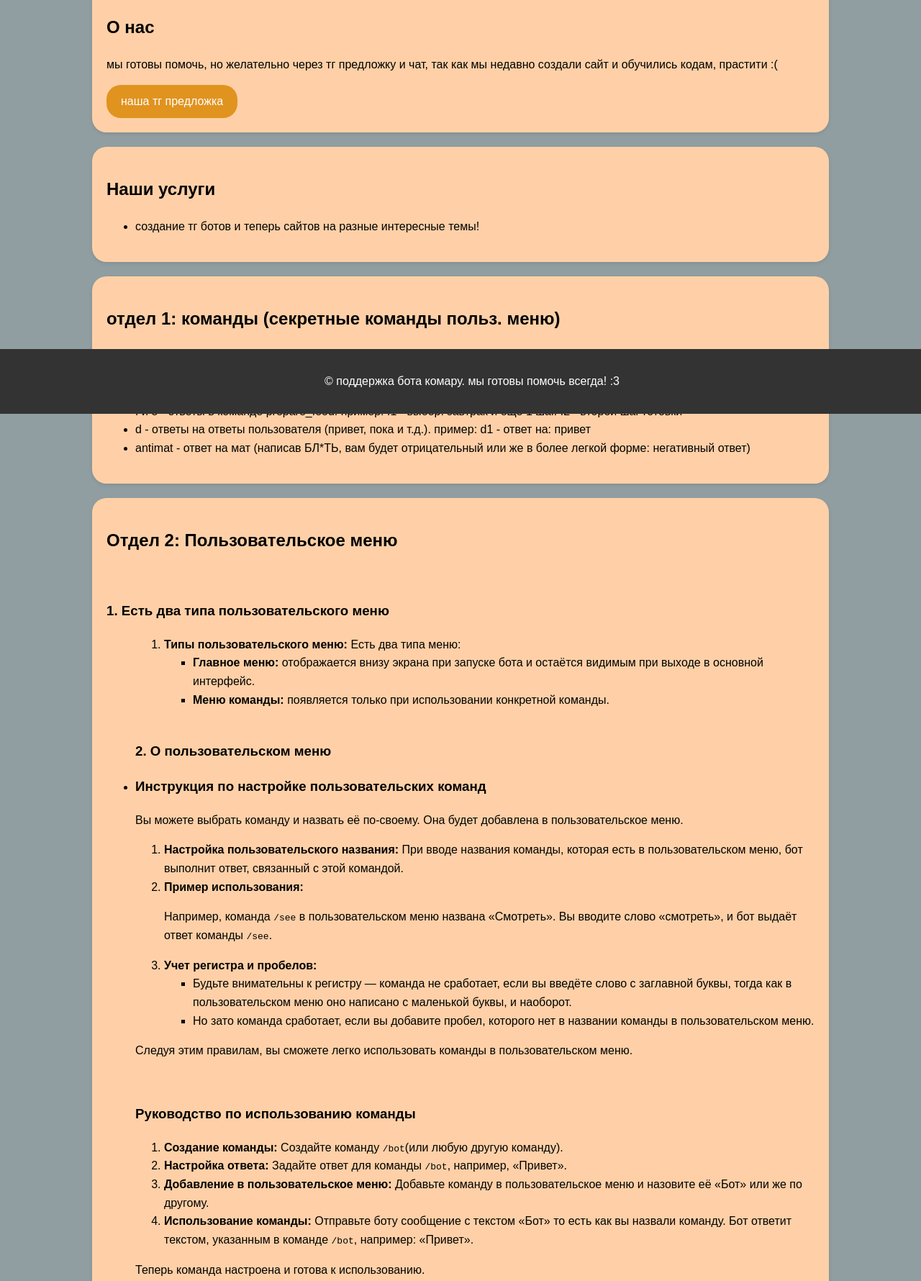
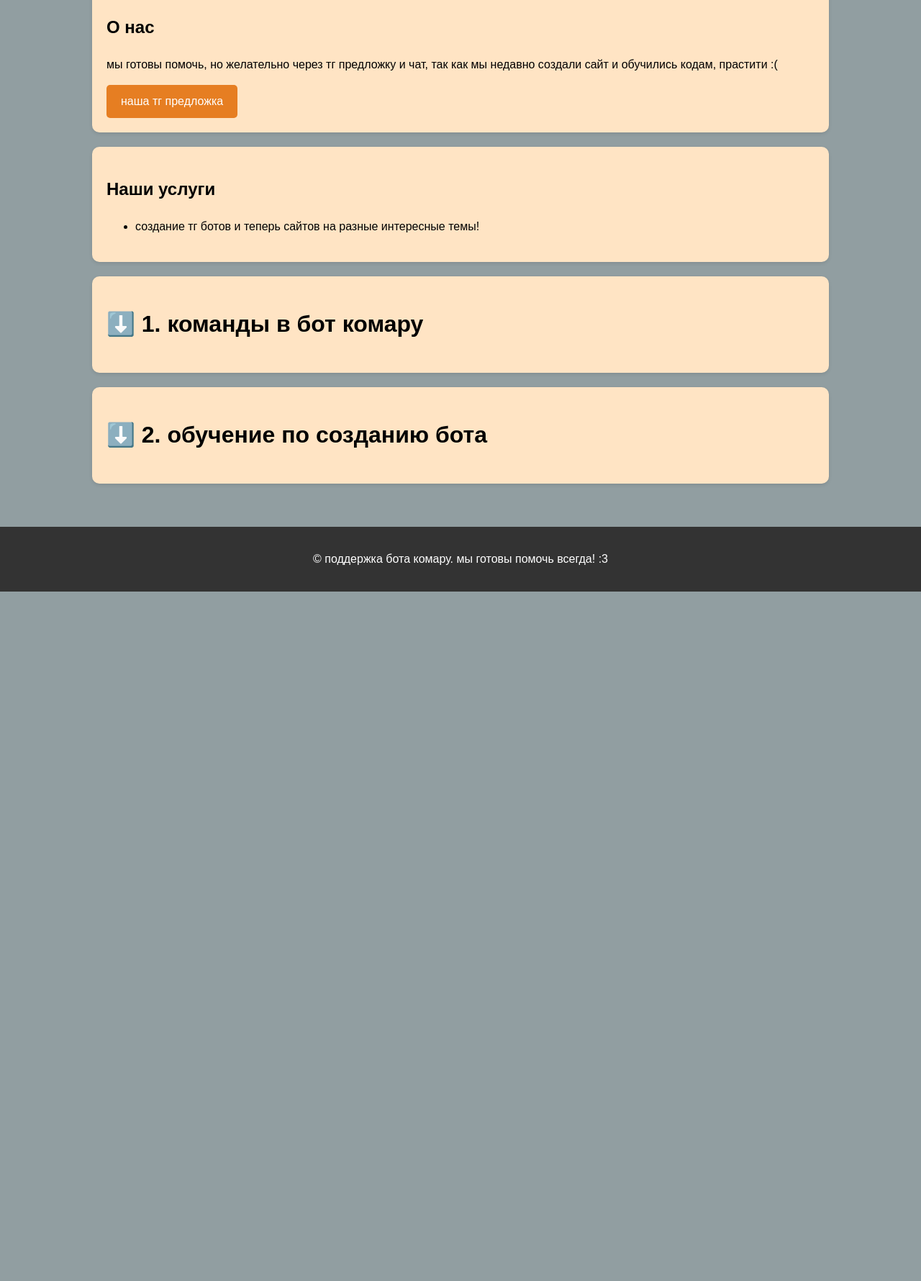
Before and after one commit to Misha20k/m20-programs, a plain HTML site: page index.html in a window 1280 px wide. Shown: the part 225-2005 px from the top of the page at 72% size. After the commit the page ends 1047 px from the top, so only its background shows below. Drawn offline with Linux system fonts and the light colour scheme.

Commit message:
Update index.html

```diff
--- a/index.html
+++ b/index.html
@@ -1,7 +1,7 @@
 <!DOCTYPE html>
 <html>
 <head>
-    <title>бот комару сайт-поддежка</title>
+    <title>бот комару сайт-поддержка</title>
     <style>
         /* Общие стили для страницы */
         body {
@@ -15,7 +15,7 @@
         /* Стили для шапки сайта */
         header {
             background-color: #6E787A;
-            color: #BDC9D2;
+            color: white;
             text-align: center;
             padding: 1rem;
         }
@@ -24,6 +24,7 @@
         nav {
             background-color: #777;
             padding: 1rem;
+            text-align: center;
         }
 
         nav a {
@@ -47,27 +48,57 @@
 
         /* Стили для карточек */
         .card {
-            background: #FFD0A7;
+            background-color: #FFE4C4;
             padding: 20px;
             margin-bottom: 20px;
-            border-radius: 20px;
+            border-radius: 10px;
             box-shadow: 0 2px 5px rgba(0,0,0,0.1);
+        }
 
+        .card#commands-header, .card#tutorial-header {
+            cursor: pointer;
+            transition: background-color 0.3s;
+        }
+
+        .card#commands-header:hover, .card#tutorial-header:hover {
+            background-color: #ffdb9d;
+        }
+
+        #commands-content, #tutorial-content {
+            transition: all 0.3s ease;
         }
 
         /* Стили для кнопки */
         .button {
             display: inline-block;
             padding: 10px 20px;
-            background-color: #E1931F;
+            background-color: #E67E22;
             color: white;
             text-decoration: none;
-            border-radius: 20px;
+            border-radius: 5px;
             transition: background-color 0.3s;
         }
 
         .button:hover {
-            background-color: #FF6600;
+            background-color: #D35400;
+        }
+
+        /* Стили для стрелочки */
+        .arrow {
+            display: inline-block;
+            transition: transform 0.3s ease;
+        }
+
+        .rotated {
+            transform: rotate(180deg);
+        }
+
+        /* Стили для кода */
+        code {
+            background-color: #f8f9fa;
+            padding: 2px 4px;
+            border-radius: 3px;
+            font-family: monospace;
         }
 
         /* Стили для подвала */
@@ -76,26 +107,21 @@
             color: white;
             text-align: center;
             padding: 1rem;
-            position: fixed;
-            bottom: 0;
-            width: 100%;
+            margin-top: 20px;
         }
     </style>
 </head>
 <body>
-    <!-- Шапка сайта -->
     <header>
         <h1>добро пожаловать на сайт поддержки бота комару!</h1>
     </header>
 
-    <!-- Навигационное меню -->
     <nav>
         <a href="#home">Главная</a>
         <a href="https://t.me/komaruBotNews">наш новостной канал в тг</a>
         <a href="https://t.me/KomaruOM_bot">вернутся в бота</a>
     </nav>
 
-    <!-- Основной контент -->
     <div class="container">
         <div class="card">
             <h2>О нас</h2>
@@ -110,19 +136,33 @@
             </ul>
         </div>
 
-<div class="card">
-            <h2>отдел 1: команды (секретные команды польз. меню)</h2>
-            <ul>
-                <li>cwe - ответы на вопросы в команде /qestion. пример: cwe3 - ответ на вопрос в списке (то есть 1 вопрос, например КТО ТЫ? он показан 1 в полз. меню, то есть в том же списке, а 2 вопрос 2 в списке и т.д.)</li><br>
-<li>f и e - ответы в команде prepare_food. пример: f1 - выбор: завтрак и еще 1 шаг. f2 - второй шаг готовки</li>
-<li>d - ответы на ответы пользователя (привет, пока и т.д.). пример: d1 - ответ на: привет<li>
-antimat - ответ на мат (написав БЛ*ТЬ, вам будет отрицательный или же в более легкой форме: негативный ответ)
-            </ul>
+        <div class="card" id="commands-header" onclick="toggleSection('commands-content', 'commands-arrow')">
+            <h1><span class="arrow" id="commands-arrow">⬇️</span> 1. команды в бот комару</h1>
         </div>
 
-<div class="card">
-            <h2>Отдел 2: Пользовательское меню</h2><br><h3>1. Есть два типа пользовательского меню</h3>
-            <ul>
+        <div class="card" id="commands-content" style="display: none;">
+            <h2>Отдел 1: Команды (секретные команды пользовательского меню)</h2>
+            <p><strong>cwe</strong> --- ответы на вопросы в команде <code>/question</code>.</p>
+            <p>Пример: <code>cwe3</code> --- ответ на третий вопрос в списке. Вопросы расположены по порядку: первый вопрос (например, «Кто ты?») будет первым в пользовательском меню, второй вопрос --- вторым, и так далее.</p>
+
+            <p><strong>f</strong> и <strong>e</strong> --- ответы в команде <code>prepare_food</code>.</p>
+            <p>Пример: <code>f1</code> --- выбор: «Завтрак» и ещё один шаг. <code>f2</code> --- второй шаг готовки.</p>
+
+            <p><strong>d</strong> --- ответы на сообщения пользователя (например, «Привет», «Пока»).</p>
+            <p>Пример: <code>d1</code> --- ответ на сообщение «Привет».</p>
+
+            <p><strong>antimat</strong> --- ответ на нецензурные выражения.</p>
+            <p>Например, если пользователь напишет «БЛ*ТЬ», бот выдаст отрицательный или более мягкий, негативный ответ.</p>
+        </div>
+
+        <div class="card" id="tutorial-header" onclick="toggleSection('tutorial-content', 'tutorial-arrow')">
+            <h1><span class="arrow" id="tutorial-arrow">⬇️</span> 2. обучение по созданию бота</h1>
+        </div>
+
+        <div class="card" id="tutorial-content" style="display: none;">
+            <h2>Отдел 2: Пользовательское меню</h2>
+
+            <h3>1. Есть два типа пользовательского меню</h3>
             <ol>
                 <li><strong>Типы пользовательского меню:</strong> Есть два типа меню:
                     <ul>
@@ -131,36 +171,50 @@ antimat - ответ на мат (написав БЛ*ТЬ, вам будет о
                     </ul>
                 </li>
             </ol>
-<br><h3>2. О пользовательском меню</h3><li><h3>Инструкция по настройке пользовательских команд</h3>
+
+            <h3>2. О пользовательском меню</h3>
+            <h4>Инструкция по настройке пользовательских команд</h4>
             <p>Вы можете выбрать команду и назвать её по-своему. Она будет добавлена в пользовательское меню.</p>
+
             <ol>
                 <li><strong>Настройка пользовательского названия:</strong> При вводе названия команды, которая есть в пользовательском меню, бот выполнит ответ, связанный с этой командой.</li>
-    <li><strong>Пример использования:</strong>
-        <p>Например, команда <code>/see</code> в пользовательском меню названа «Смотреть». Вы вводите слово «смотреть», и бот выдаёт ответ команды <code>/see</code>.</p>
-    </li>
+                <li><strong>Пример использования:</strong><br>
+                    Например, команда <code>/see</code> в пользовательском меню названа «Смотреть». Вы вводите слово «смотреть», и бот выдаёт ответ команды <code>/see</code>.</li>
                 <li><strong>Учет регистра и пробелов:</strong>
                     <ul>
-            <li>Будьте внимательны к регистру — команда не сработает, если вы введёте слово с заглавной буквы, тогда как в пользовательском меню оно написано с маленькой буквы, и наоборот.</li>
+                        <li>Будьте внимательны к регистру --- команда не сработает, если вы введёте слово с заглавной буквы, тогда как в пользовательском меню оно написано с маленькой буквы, и наоборот.</li>
                         <li>Но зато команда сработает, если вы добавите пробел, которого нет в названии команды в пользовательском меню.</li>
                     </ul>
                 </li>
             </ol>
-<p>Следуя этим правилам, вы сможете легко использовать команды в пользовательском меню.</p></li><br>
 
-<h3>Руководство по использованию команды</h3>
+            <h4>Руководство по использованию команды</h4>
             <ol>
                 <li><strong>Создание команды:</strong> Создайте команду <code>/bot</code>(или любую другую команду).</li>
                 <li><strong>Настройка ответа:</strong> Задайте ответ для команды <code>/bot</code>, например, «Привет».</li>
                 <li><strong>Добавление в пользовательское меню:</strong> Добавьте команду в пользовательское меню и назовите её «Бот» или же по другому.</li>
                 <li><strong>Использование команды:</strong> Отправьте боту сообщение с текстом «Бот» то есть как вы назвали команду. Бот ответит текстом, указанным в команде <code>/bot</code>, например: «Привет».</li>
             </ol>
-<p>Теперь команда настроена и готова к использованию.</p><br>
         </div>
     </div>
 
-    <!-- Подвал сайта -->
     <footer>
-        <p>&copy; поддержка бота комару. мы готовы помочь всегда! :3</p>
+        <p>© поддержка бота комару. мы готовы помочь всегда! :3</p>
     </footer>
+
+    <script>
+        function toggleSection(contentId, arrowId) {
+            const content = document.getElementById(contentId);
+            const arrow = document.getElementById(arrowId);
+
+            if (content.style.display === "none") {
+                content.style.display = "block";
+                arrow.classList.add('rotated');
+            } else {
+                content.style.display = "none";
+                arrow.classList.remove('rotated');
+            }
+        }
+    </script>
 </body>
 </html>
```
Lines whose indentation alone changed are shown as unchanged.
